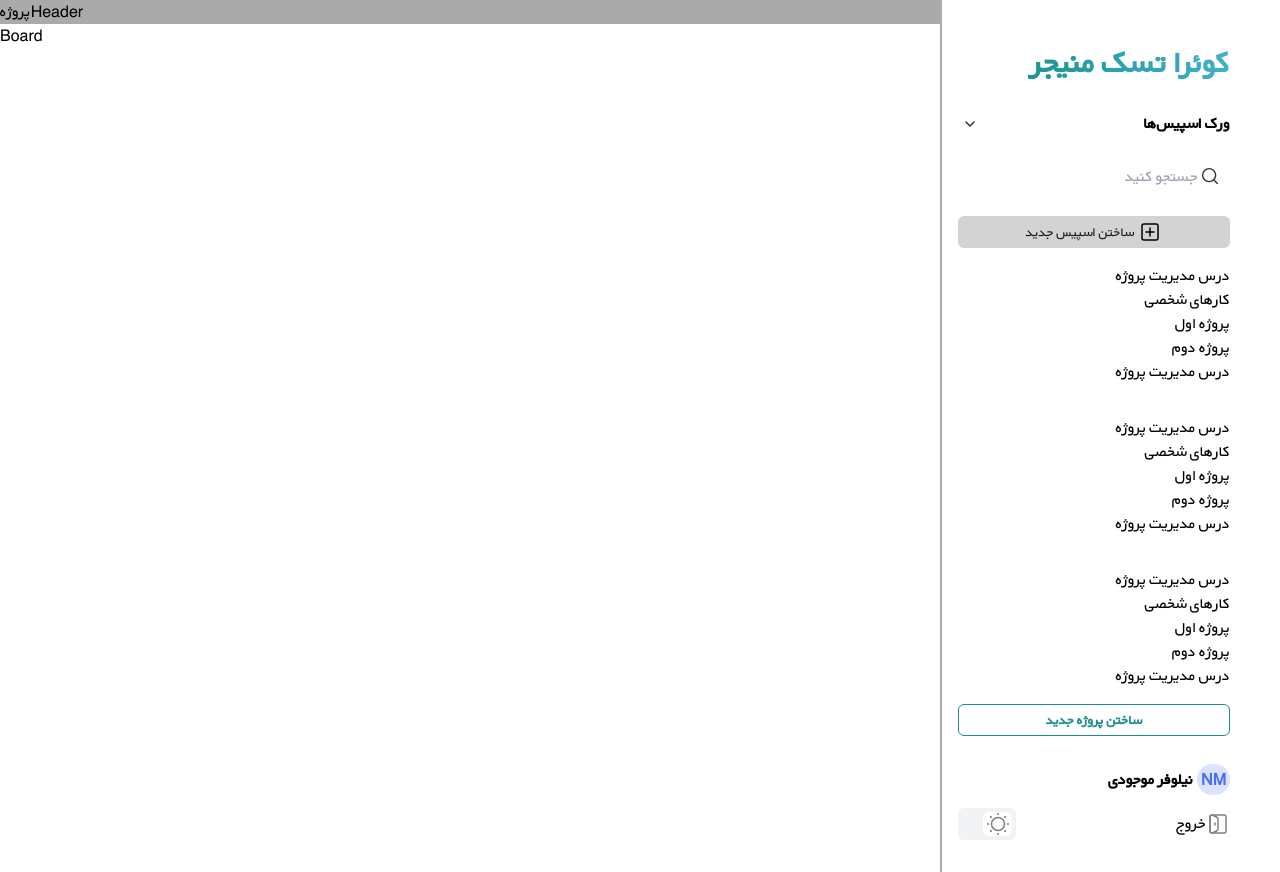
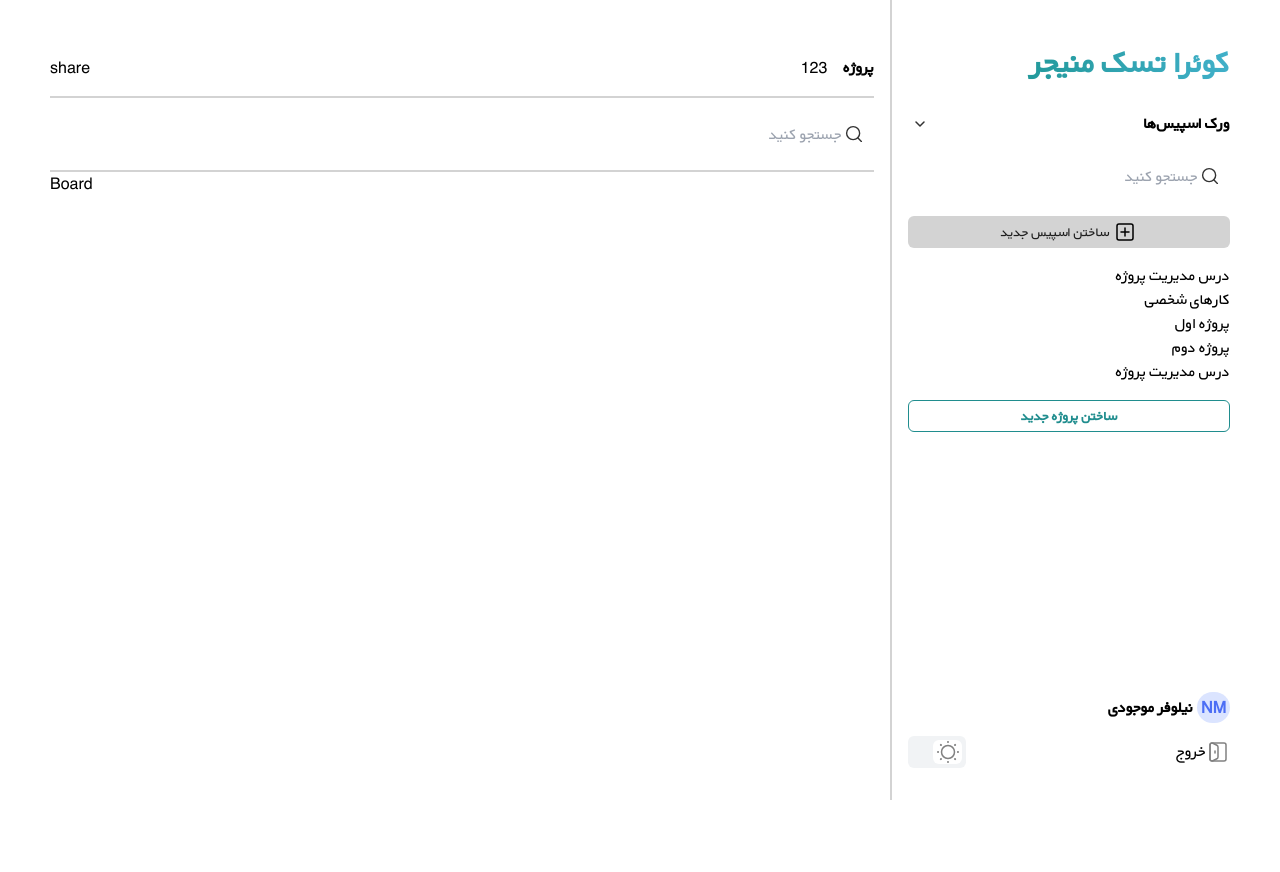
Before and after one commit to HeliaBigdeli/Taskban, a React (Create React App) app: page /board in a window 1280 px wide. After the commit the page ends 800 px from the top, so only its background shows below. Built offline with nearby package versions, Linux system fonts and the light colour scheme.

Commit message:
working on dashboard layout header

```diff
--- a/src/components/Layouts/Dashboard/Header/index.tsx
+++ b/src/components/Layouts/Dashboard/Header/index.tsx
@@ -1,12 +1,41 @@
+import Input from "../../../Common/Form/Input";
+
 interface IProps {
     title: string
 }
 
 const Header :React.FC<IProps> = ({title}):JSX.Element => {
+
+  const handleChange = (name: string, value: string) => {
+    console.log(name, value);
+  };
+
     return (
-      <div className="bg-lightgray">
-        {title}
-        Header
+      <div className="mt-XL mr-S">
+        <div className="flex flex-between flex-row-reverse border-b-2 border-lightgray_300 py-S gap-S">
+          <span className="font-bold">{title}</span>
+          <div>
+              <span>1</span>
+              <span>2</span>
+              <span>3</span>
+          </div>
+          <span className="mr-auto">share</span>
+        </div>
+        <div className="border-b-2 border-lightgray_300 py-S">
+        <Input
+          className="pr-L bg-lightgray_100 border-none"
+          placeholder="جستجو کنید"
+          name="search"
+          id="search"
+          type="text"
+          hasLabel={false}
+          hasIcon={true}
+          icon={{
+            icon: "search"
+          }}
+          onChange={(name, value) => handleChange(name, value)}
+        />
+        </div>
       </div>
     );
   }
--- a/src/components/Layouts/Dashboard/SideBar/index.tsx
+++ b/src/components/Layouts/Dashboard/SideBar/index.tsx
@@ -2,7 +2,7 @@ interface IProps extends React.PropsWithChildren {}
 
 const SideBar :React.FC<IProps> = ({children}):JSX.Element => {
     return (
-      <div className="flex flex-col text-center item-center bg-white w-[340px] min-h-screen pr-[50px] pl-S border-l-2 border-lightgray">
+      <div className="flex flex-col text-center item-center bg-white w-[340px] min-h-screen pl-S border-l-2 border-lightgray_300">
         {children}
       </div>
     );
--- a/src/components/Layouts/Dashboard/index.tsx
+++ b/src/components/Layouts/Dashboard/index.tsx
@@ -23,9 +23,9 @@ const DashboardLayout: React.FC<IProps> = ({
   const handleClick = () => {};
 
   return (
-    <div className="flex">
+    <div className="flex px-2XL mt">
       <div className="flex-grow">
-        {hasHeader && <Header title={title} />}
+        {hasHeader && <Header title={title}/>}
         {children}
       </div>
       <SideBar>
@@ -69,26 +69,7 @@ const DashboardLayout: React.FC<IProps> = ({
                 </li>
                 <li>درس مدیریت پروژه</li>
             </ul>
-            <ul className="text-right py-S">
-                <li>درس مدیریت پروژه</li>
-                <li>کارهای شخصی
-                    <ul>
-                        <li>پروژه اول</li>
-                        <li>پروژه دوم</li>
-                    </ul>
-                </li>
-                <li>درس مدیریت پروژه</li>
-            </ul>
-            <ul className="text-right py-S">
-                <li>درس مدیریت پروژه</li>
-                <li>کارهای شخصی
-                    <ul>
-                        <li>پروژه اول</li>
-                        <li>پروژه دوم</li>
-                    </ul>
-                </li>
-                <li>درس مدیریت پروژه</li>
-            </ul>
+
         <Button
           text="ساختن پروژه جدید"
           onClick={handleClick}
```
